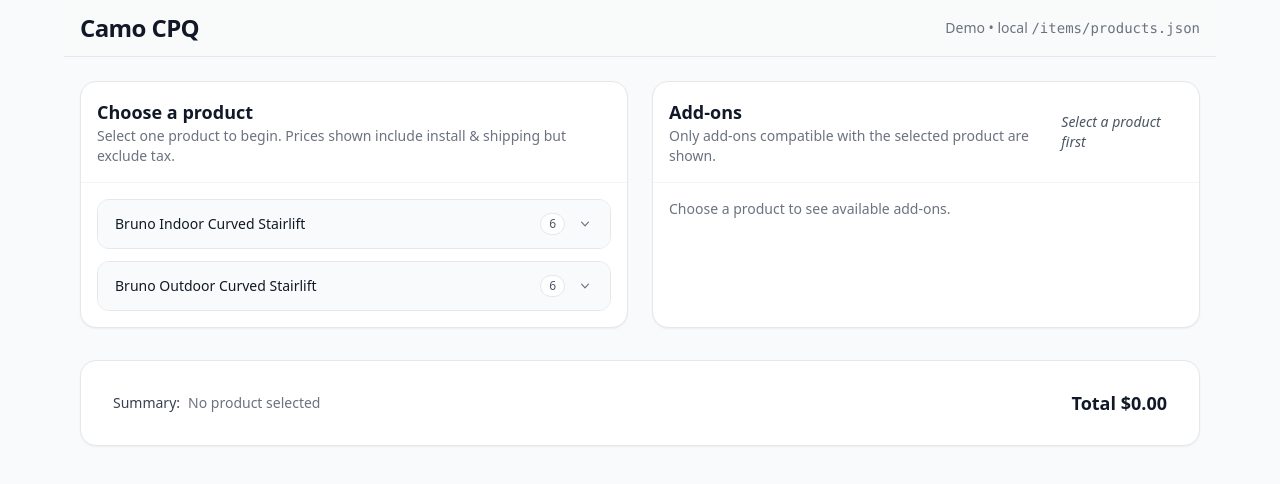
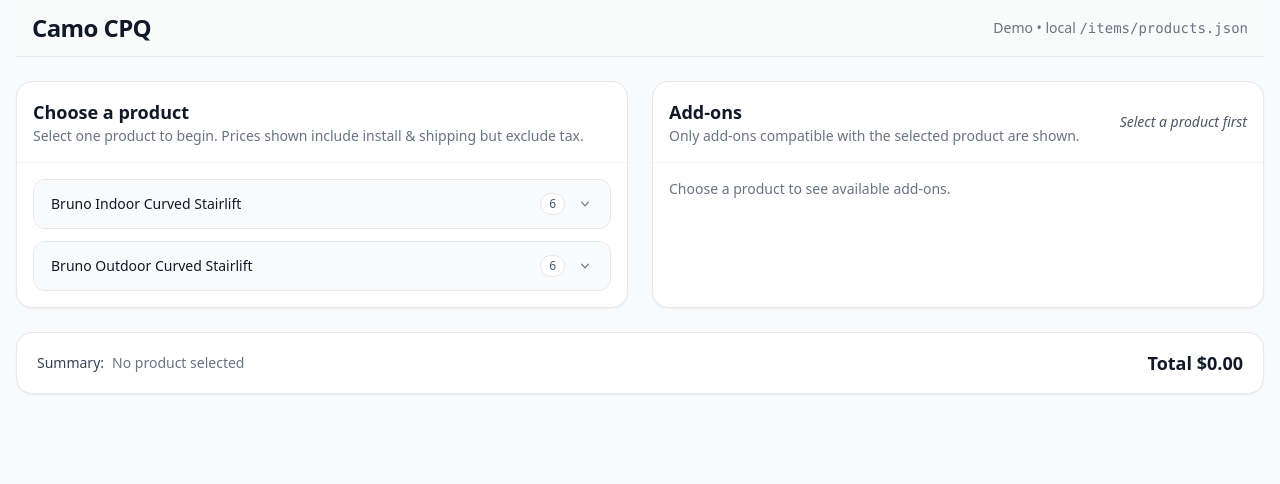
Before and after one commit to chris-snapops/camo-cpq, a React (Vite) app: page / in a window 1280 px wide. Shown: the top 484 px of the page. Built offline with nearby package versions, Linux system fonts and the light colour scheme.

Commit message:
cosmetic updates

```diff
--- a/index.html
+++ b/index.html
@@ -6,7 +6,7 @@
     <meta name="viewport" content="width=device-width, initial-scale=1" />
     <title>Camo CPQ</title>
 
-    <link rel="icon" type="image/svg+xml" href="/favicon.svg" />
+    <link rel="icon" type="image/png" href="/favicon-32x32.png" sizes="32x32" />
     <link rel="manifest" href="/manifest.json" />
 
     <!-- Tailwind for fast responsive styling (CDN) -->
@@ -15,7 +15,7 @@
 
 <body class="bg-gray-50 text-gray-900 min-h-screen flex items-center justify-center">
     <!-- Root will now be centered vertically + horizontally -->
-    <div id="root" class="w-full max-w-6xl"></div>
+    <div id="root" class="w-full max-w-7xl"></div>
 
     <!-- Vite mounts your React app here -->
     <script type="module" src="/src/main.jsx"></script>
--- a/public/items/products.json
+++ b/public/items/products.json
@@ -137,7 +137,11 @@
                 "bruno--CRE-2110E-outdoor-turn-custom"
             ],
             "incompatible_skus": [
-                "bruno--power-swivel"
+                "bruno--power-swivel",
+                "bruno--vinyl-upholstery-charcoal",
+                "bruno--vinyl-upholstery-espresso",
+                "bruno--vinyl-upholstery-cream",
+                "bruno--vinyl-upholstery-white"
             ]
         },
         "bruno--larger-wider-footrest": {
--- a/public/service-worker.js
+++ b/public/service-worker.js
@@ -4,7 +4,7 @@ const CACHE_NAME = "cpq-cache-v3";
 const PRECACHE_URLS = [
   "/",              // SPA shell
   "/index.html",
-  "/favicon.svg",   // your favicon in /public
+  "/favicon-32x32.png",   // your favicon in /public
   "/items/products.json", // your data file in /public/items
 ];
 
--- a/src/App.jsx
+++ b/src/App.jsx
@@ -54,8 +54,9 @@ function useProducts() {
 
 function Header() {
   return (
+    <div className="px-4">
       <header className="sticky top-0 z-20 bg-gray-50/80 backdrop-blur border-b border-gray-200">
-      <div className="mx-auto max-w-6xl px-4 py-3 flex items-center justify-between">
+        <div className="mx-auto px-4 py-3 flex items-center justify-between">
           <h1 className="text-xl sm:text-2xl font-semibold tracking-tight">
             Camo CPQ
           </h1>
@@ -64,6 +65,7 @@ function Header() {
           </div>
         </div>
       </header>
+    </div>
   );
 }
 
@@ -184,7 +186,7 @@ function Summary({ product, addons }) {
     addons.reduce((s, a) => s + Number(a.total_cost || 0), 0);
   return (
     <div className="w-full bg-white border-gray-200">
-      <div className="mx-auto max-w-6xl px-4 py-3 flex flex-col sm:flex-row sm:items-center gap-3 justify-between">
+      <div className="mx-auto px-4 py-3 flex flex-col sm:flex-row sm:items-center gap-3 justify-between">
         <div className="text-sm text-gray-500">
           <span className="font-medium text-gray-700">Summary:</span>
           {product ? (
@@ -314,7 +316,7 @@ export default function App() {
     <div className="min-h-screen flex flex-col">
       <Header />
 
-      <main className="mx-auto max-w-6xl w-full px-4 py-6 space-y-8">
+      <main className="mx-auto w-full px-4 py-6 space-y-6">
         {loading && (
           <div className="text-center text-gray-600">Loading products…</div>
         )}
@@ -428,14 +430,15 @@ export default function App() {
             </section>
           </div>
         )}
-        <div className="sticky bottom-0 z-30">
+      </main>
+
+      <div className="sticky bottom-0 z-30 px-4">
         <section className="bg-white rounded-2xl border border-gray-200 shadow-sm">
-            <div className="p-4 border-gray-100">
+          <div className="p-1 border-gray-100">
             <Summary product={selectedProduct} addons={selectedAddons} />
           </div>
         </section>
       </div>
-      </main>
     </div>
   );
 }
```
Also changed, not shown: public/manifest.json, 7 other files (tests, documents, lock files or other folders). Lines whose indentation alone changed are shown as unchanged.
